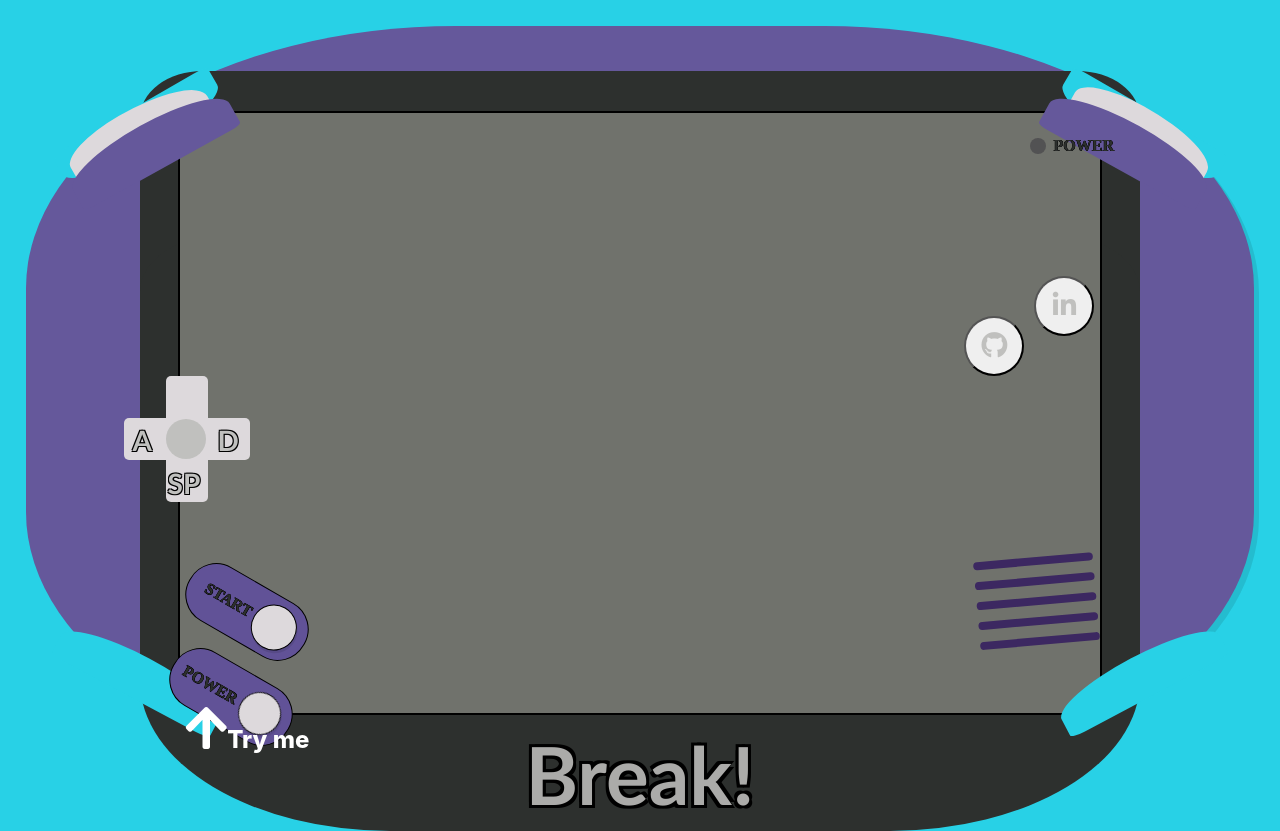
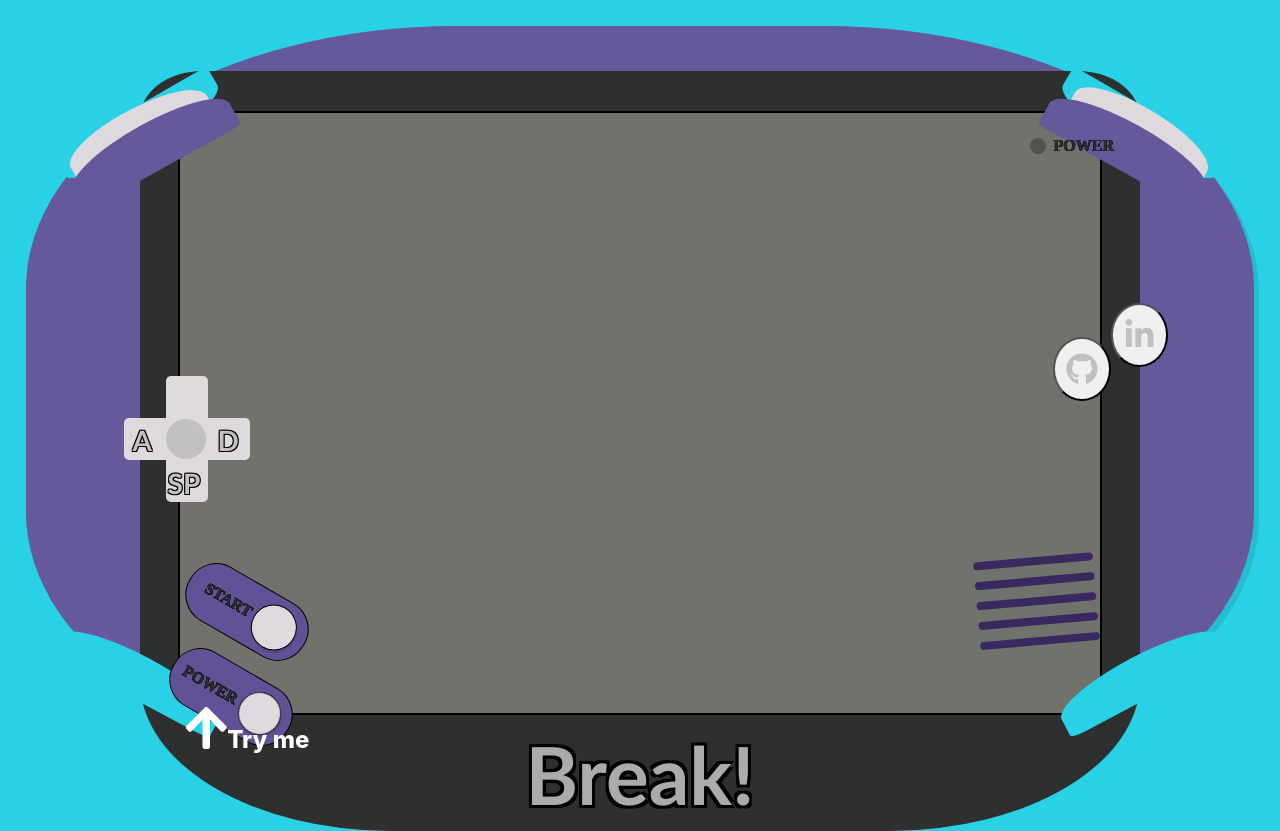
Before and after one commit to mwdeshaw/Break, a website built with webpack: page index.html in a window 1280 px wide. Built offline with nearby package versions, Linux system fonts and the light colour scheme.

Commit message:
Fix media buttons

```diff
--- a/index.html
+++ b/index.html
@@ -49,8 +49,8 @@
             <div class="speakers"></div>
 
             <div class="media">
-                <button id="github"><i class="fab fa-github fa-2x"></i></button>
-                <button id="linkedin"><i class="fab fa-linkedin-in fa-2x"></i></button>
+                <button id="github"><i class="fab fa-github"></i></button>
+                <button id="linkedin"><i class="fab fa-linkedin-in"></i></button>
             </div>
 
         <div class="screen">
--- a/main_page.css
+++ b/main_page.css
@@ -87,20 +87,29 @@ display: none;
 
 .media{
   position: absolute;
+  justify-content: space-between;
+  display: flex;
   z-index: 7 ;
-  right: 220px;
-  top: 250px;
+  right: 7%;
+  top: 37%;
+  width: 9vw;
+  height: 20vh;
 }
 
 #github {
-  width: 60px;
-  height: 60px;
+  width: 4rem;
+  height: 4rem;
   border-radius: 100%;
-  position: absolute;
+  /* position: absolute; */
   outline: none;
-  right: 10px;
+  margin-top: 30%;
+  /* right: 20%; */
   color: #c0c0be;
-  top: 40px;
+  /* bottom: 1%; */
+}
+
+#github i {
+  font-size: 2rem;
 }
 
 #github:hover {
@@ -109,13 +118,18 @@ display: none;
 }
 
 #linkedin {
-  width: 60px;
-  height: 60px;
+  width: 4rem;
+  height: 4rem;
   border-radius: 100%;
   outline: none;
   color: #c0c0be;
-  position: absolute;
+  /* position: absolute; */
 }
+
+#linkedin i {
+  font-size: 2rem;
+}
+
 
 #linkedin:hover {
   background: lightgrey;
```
